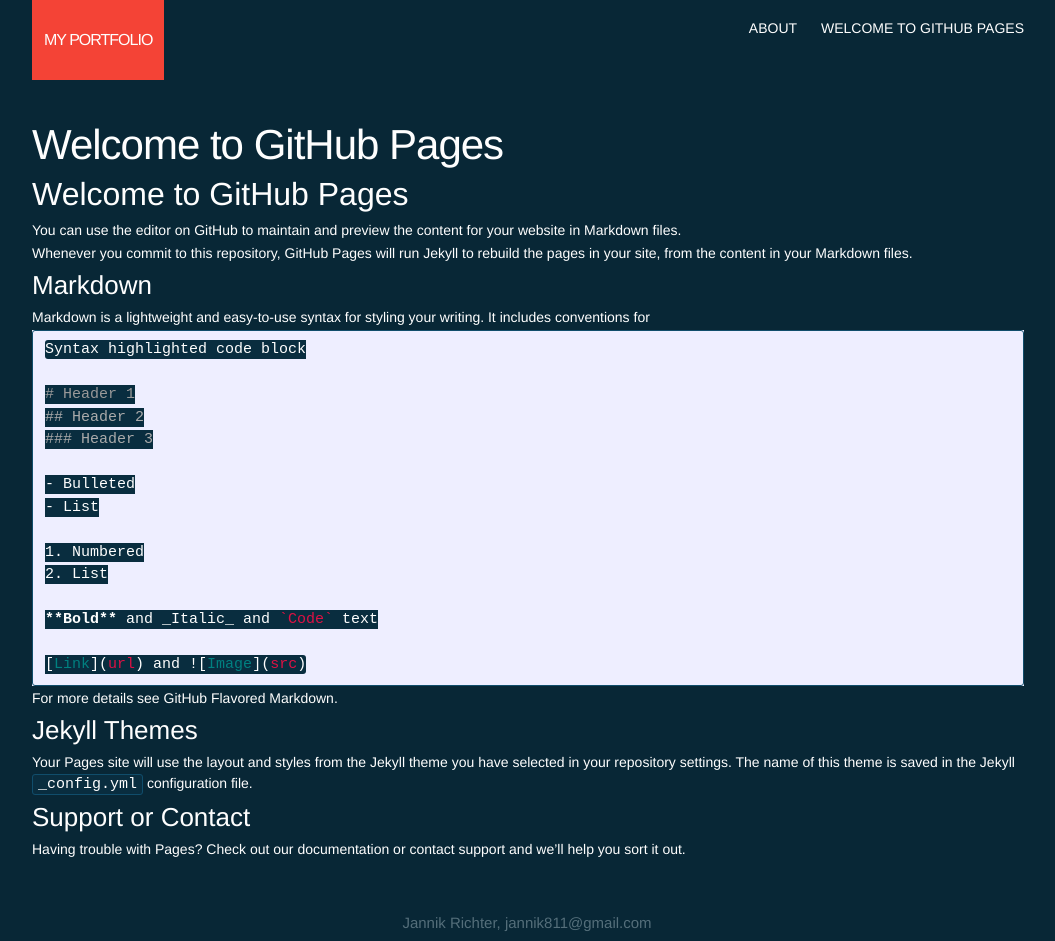
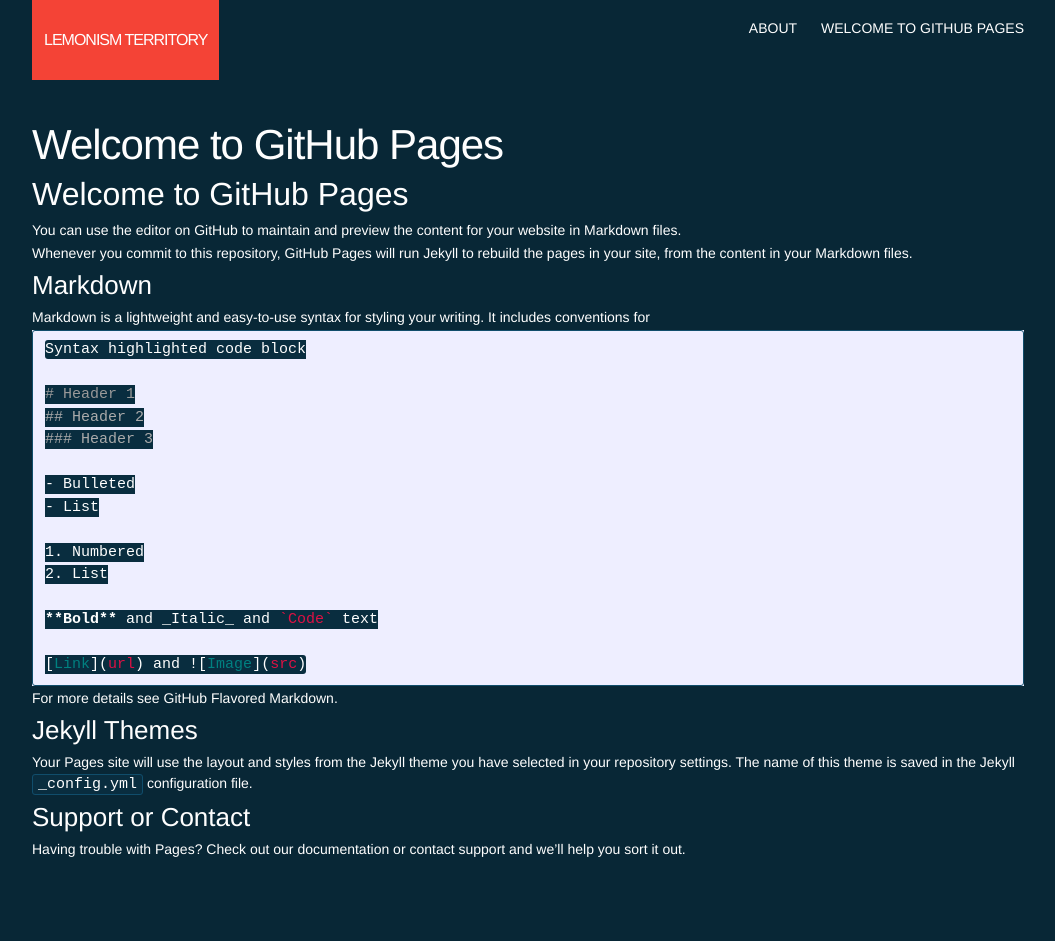
Before and after one commit to lemonadegt/lemonism.github.io, a Jekyll site: the page built from index.md, in a window 1280 px wide. Shown: the whole page, without its empty margins (112-1167 px from the left). Built offline with Jekyll 4.4.1, drawn with Linux system fonts in a browser that asks for light colours; our own code applies the rules of GitHub Pages for plain Markdown files; after the commit the page ends 918 px from its top, so only the background shows below that.

Commit message:
Update _config.yml
insert into blog info

```diff
--- a/_config.yml
+++ b/_config.yml
@@ -6,14 +6,14 @@
 # 'jekyll serve'. If you change this file, please restart the server process.
 
 # Site settings
-title: My Portfolio
-email: your-email@domain.com
+title: Lemonism Territory
+email: lemonadegt@gmail.com
 description: > # this means to ignore newlines until "baseurl:"
-  Jannik Richter, jannik811@gmail.com
+
 baseurl: "/jekyll-slender-template" # the subpath of your site, e.g. /blog
-url: "http://yourdomain.com" # the base hostname & protocol for your site
-twitter_username: jekyllrb
-github_username:  jekyll
+url: "http://lemonism.net" # the base hostname & protocol for your site
+twitter_username: lemonade
+github_username:  lemonade
 
 # Build settings
 markdown: kramdown
```
